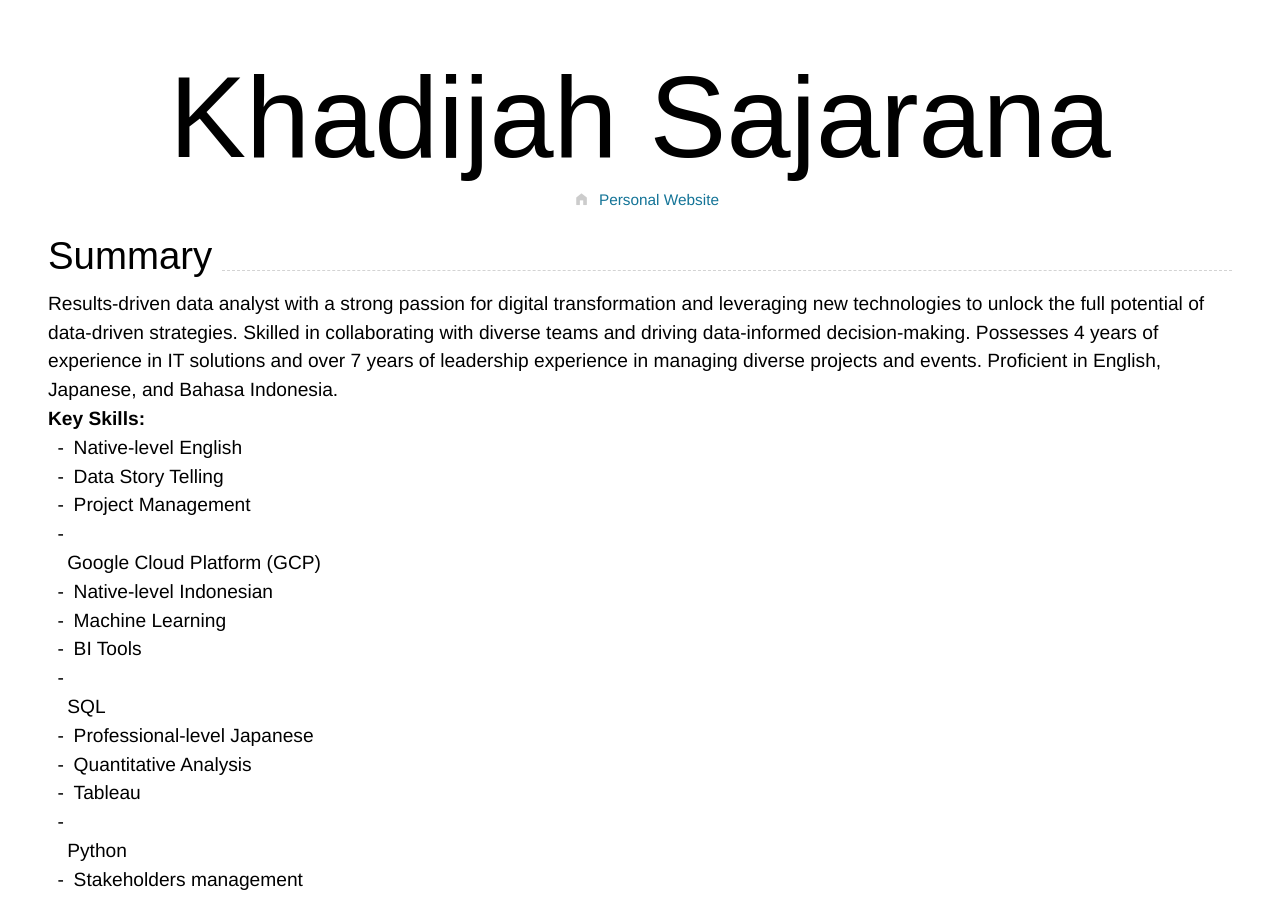
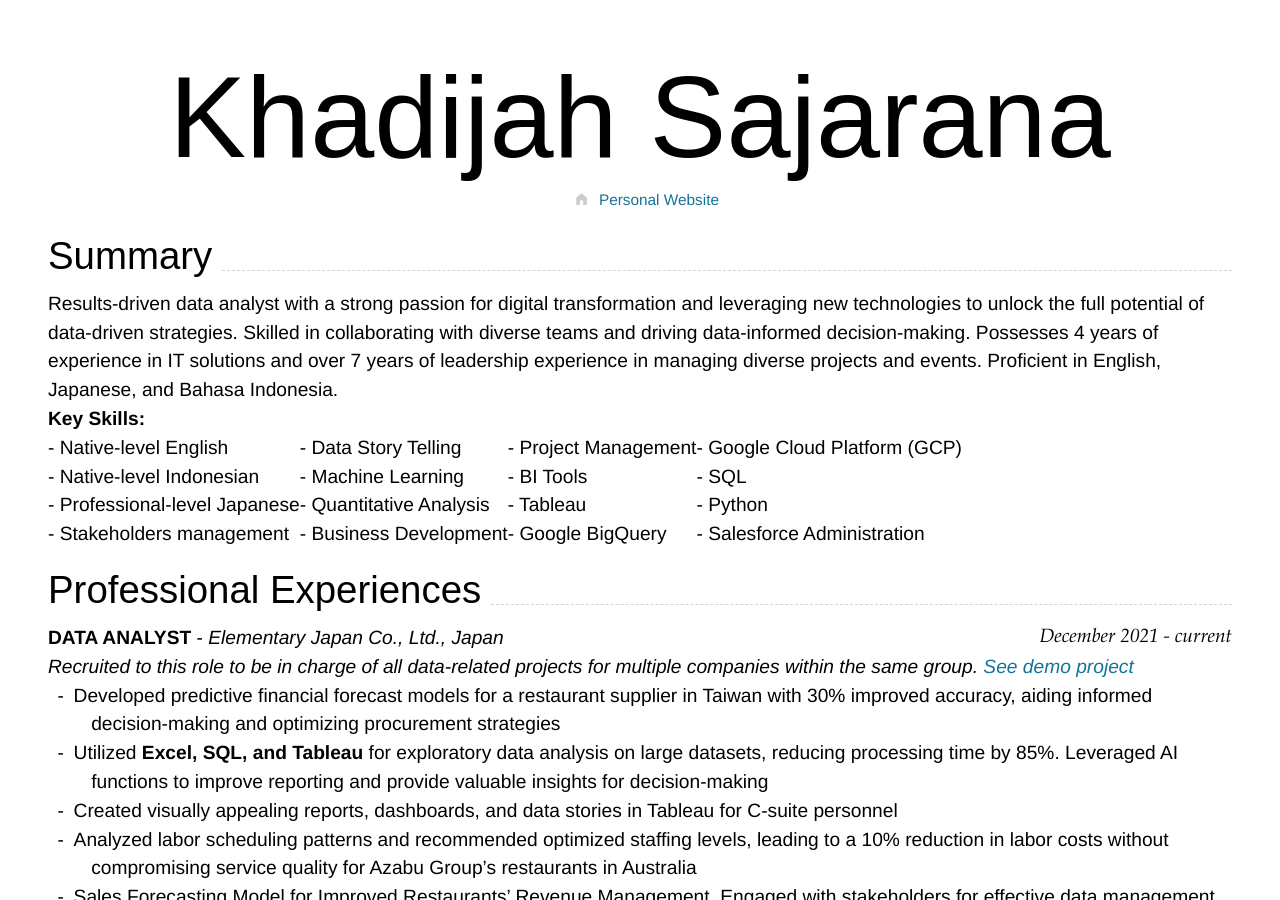
Before and after one commit to ksajarana/KhadijahSajarana_Resume, a Jekyll site: the page built from index.md, in a window 1280 px wide and 900 px high. Built offline with Jekyll 4.4.1, drawn with Linux system fonts in a browser that asks for light colours; nearby versions of some CDN libraries; part of the change alters nothing that is shown; some of the changed text lies outside the part shown.

Commit message:
Skills table added

```diff
--- a/index.md
+++ b/index.md
@@ -17,25 +17,33 @@ Results-driven data analyst with a strong passion for digital transformation and
 
 **Key Skills:**
 
-- Native-level English
-- Data Story Telling
-- Project Management
-- Google Cloud Platform (GCP)
+<table style="border-collapse: collapse; border: none;">
+  <tr>
+    <td>- Native-level English</td>
+    <td>- Data Story Telling</td>
+    <td>- Project Management</td>
+    <td>- Google Cloud Platform (GCP)</td>
+  </tr>
+  <tr>
+    <td>- Native-level Indonesian</td>
+    <td>- Machine Learning</td>
+    <td>- BI Tools</td>
+    <td>- SQL</td>
+  </tr>
+  <tr>
+    <td>- Professional-level Japanese</td>
+    <td>- Quantitative Analysis</td>
+    <td>- Tableau</td>
+    <td>- Python</td>
+  </tr>
+  <tr>
+    <td>- Stakeholders management</td>
+    <td>- Business Development</td>
+    <td>- Google BigQuery</td>
+    <td>- Salesforce Administration</td>
+  </tr>
+</table>
 
-- Native-level Indonesian
-- Machine Learning
-- BI Tools
-- SQL
-
-- Professional-level Japanese
-- Quantitative Analysis
-- Tableau
-- Python
-
-- Stakeholders management
-- Business Development
-- Google BigQuery
-- Salesforce Administration
 
 ## Professional Experiences
 
```
